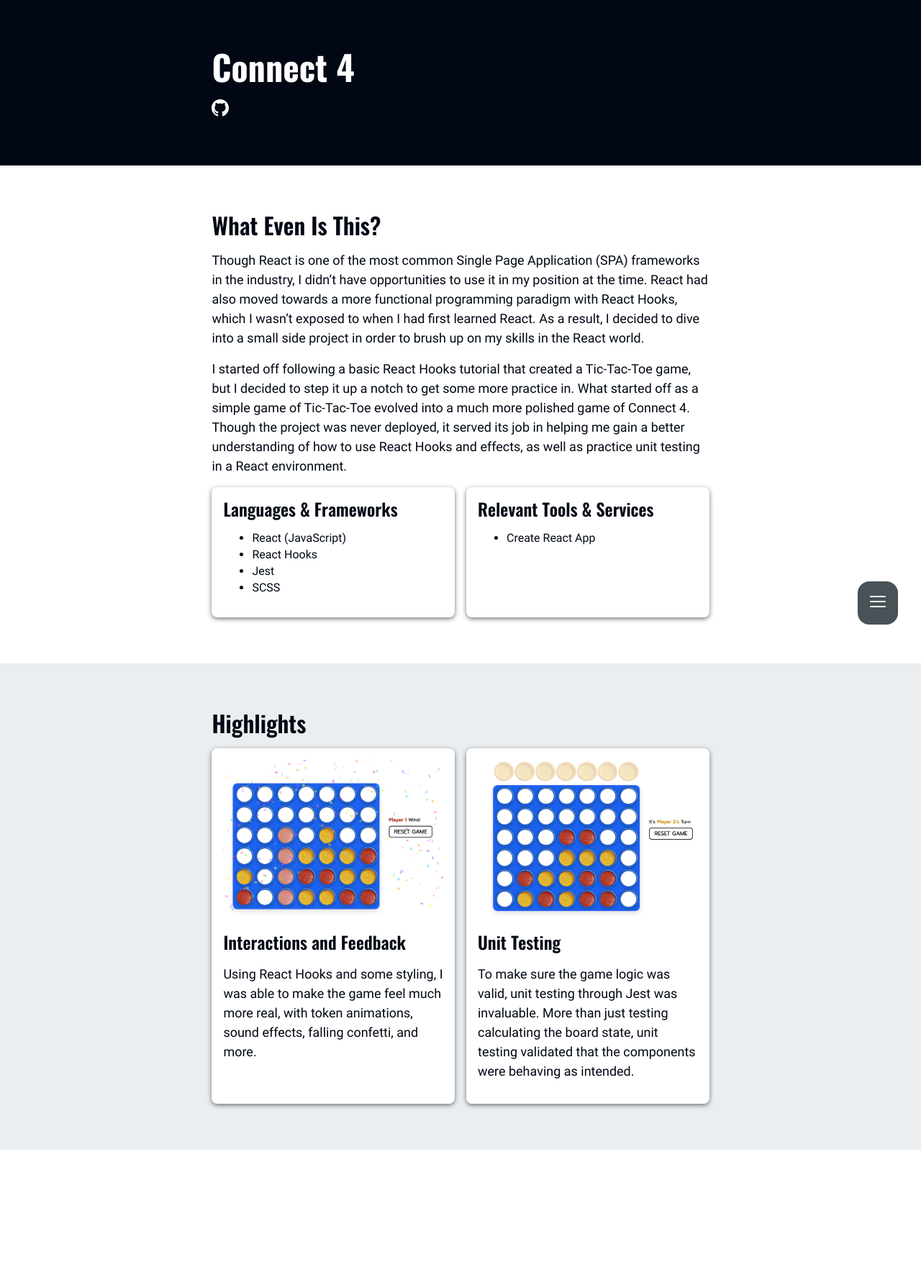
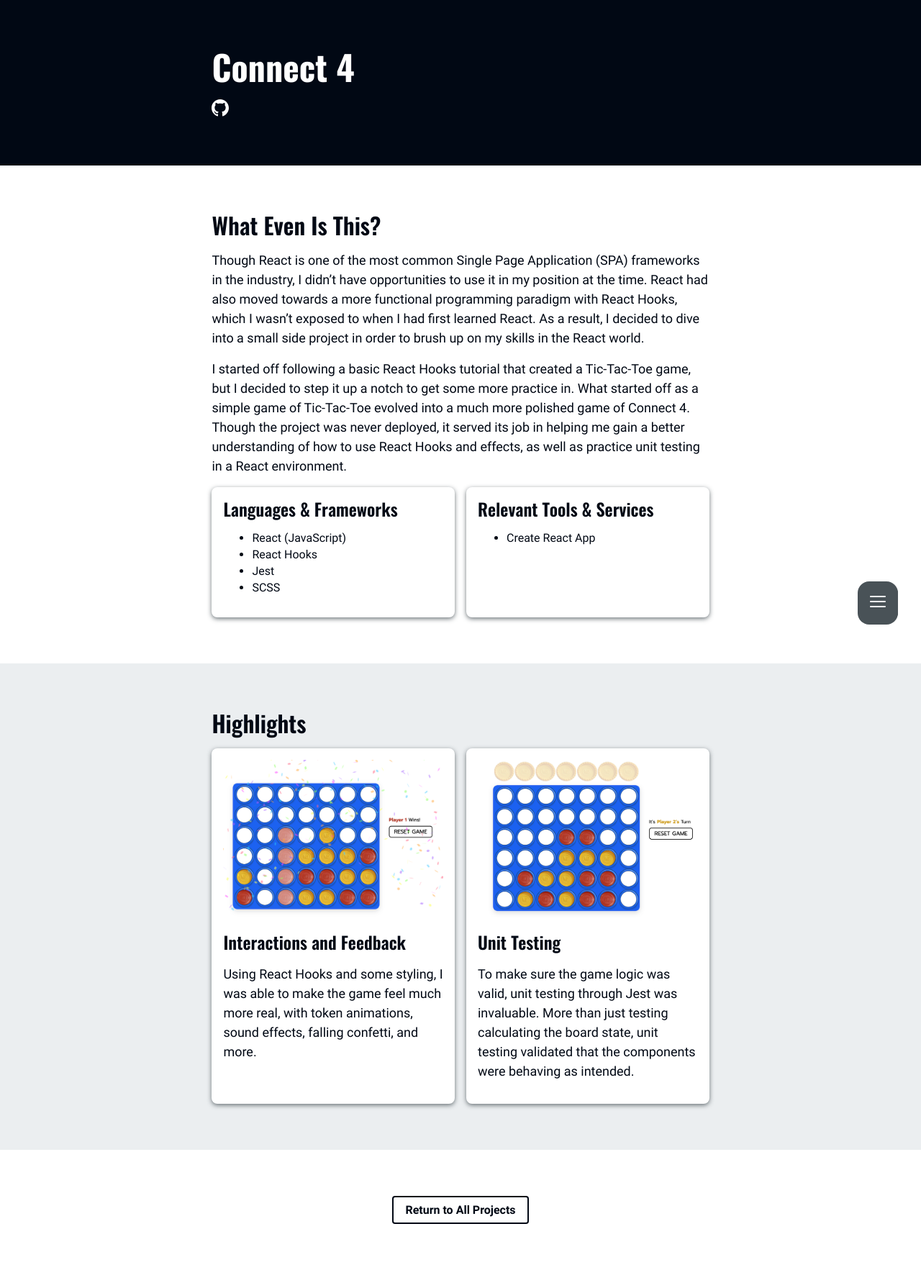
Before and after one commit to mlee-chanyoung/mlee-chanyoung.github.io, a Jekyll site: the page built from pages/projects/connect-four.html, in a window 1280 px wide. Shown: the whole page at 72% size. Built offline with Jekyll 4.4.1, drawn with Linux system fonts in a browser that asks for light colours; before the commit the page ends 1598 px from its top, so only the background shows below that.

Commit message:
Add link back to projects index

```diff
--- a/_includes/project_page.html
+++ b/_includes/project_page.html
@@ -39,3 +39,6 @@
     {% endfor %}
   </section>
 </article>
+<article class="Slice Projects-footer">
+  <a href="{{ site.data.sitemap.projects }}" class="Button">Return to All Projects</a>
+</article>
--- a/css/projects.scss
+++ b/css/projects.scss
@@ -18,6 +18,10 @@
     }
   }
 
+  &-footer {
+    text-align: center;
+  }
+
   &-intro {
     @include for-screen-size(tablet-and-up) {
       background-image: url('/assets/img/projects/laptop.png');
```
